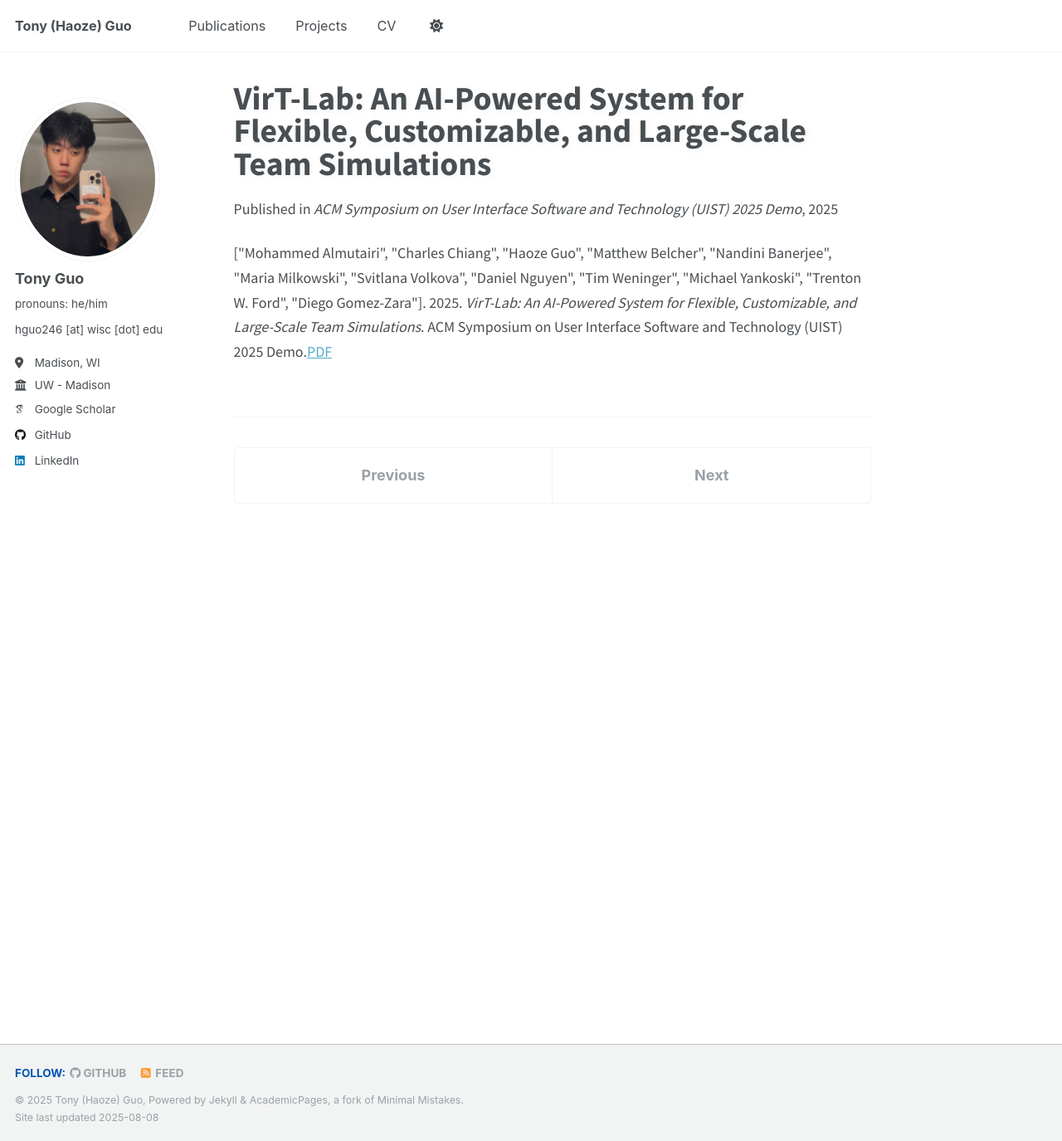
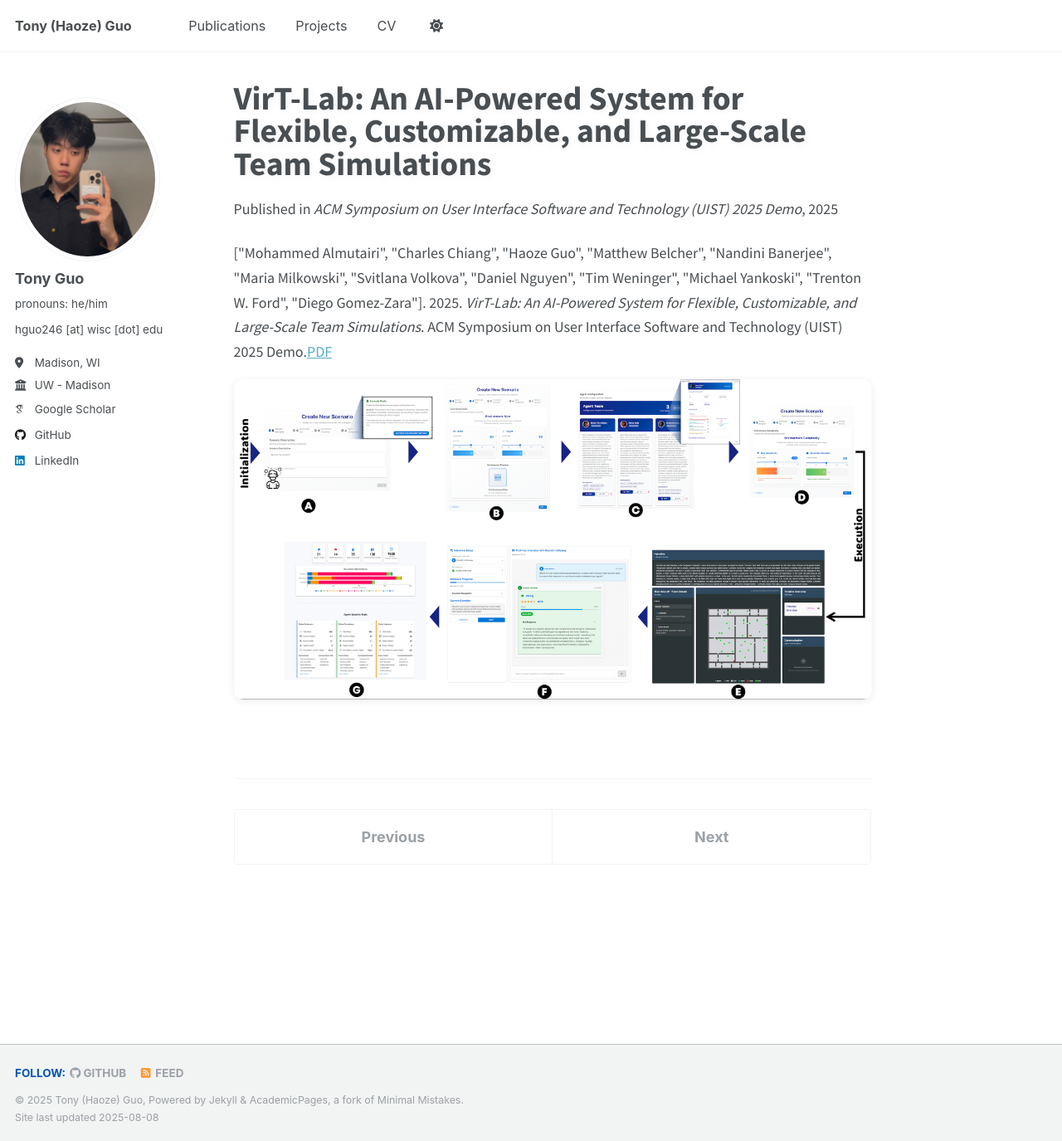
Before and after one commit to TonyGuo30/TonyGuo.github.io, a Jekyll site: the page built from _publications/2025-06-08-paper-title-number-5.md, in a window 1280 px wide and 1375 px high. Shown: the whole window at 83% size. Built offline with Jekyll 4.4.1, drawn with Linux system fonts in a browser that asks for light colours; some web fonts are replaced; a script that is not in the unit is left out.

Commit message:
Update 2025-06-08-paper-title-number-5.md

```diff
--- a/_publications/2025-06-08-paper-title-number-5.md
+++ b/_publications/2025-06-08-paper-title-number-5.md
@@ -24,6 +24,7 @@ venue: "ACM Symposium on User Interface Software and Technology (UIST) 2025 Demo
 abbr: "UIST '25"
 preview: /images/virtlab-thumb.gif
 paperurl: "https://arxiv.org/pdf/2508.04634v1"
+figlink: "https://arxiv.org/abs/2508.04634"
 abstract: >
   We introduce **VirT-Lab**, a user-friendly, customizable, multi-agent
   simulation system that leverages LLM agents in spatial and temporal
@@ -31,3 +32,19 @@ abstract: >
 altmetric: 248277
 selected: true
 ---
+
+<!-- Minimal inline style so the hero image pops even if custom.scss isn't loaded -->
+<style>
+  .pub-hero{margin:1rem 0 1.25rem}
+  .pub-thumb-link{display:inline-block;line-height:0;border-radius:12px;text-decoration:none}
+  .pub-thumb-link img{display:block;border-radius:12px;box-shadow:0 2px 10px rgba(0,0,0,.08);transition:transform .18s ease,box-shadow .18s ease}
+  .pub-thumb-link:hover img,.pub-thumb-link:focus img{transform:translateY(-2px) scale(1.04);box-shadow:0 12px 30px rgba(0,0,0,.2)}
+  .pub-thumb-link:focus{outline:2px solid currentColor;outline-offset:3px}
+</style>
+
+<!-- Big hero image on the individual publication page -->
+<div class="pub-hero">
+  <a class="pub-thumb-link" href="{{ page.figlink | default: page.paperurl }}" target="_blank" rel="noopener">
+    <img src="{{ page.preview | relative_url }}" alt="VirT-Lab demo thumbnail" loading="lazy">
+  </a>
+</div>
```
